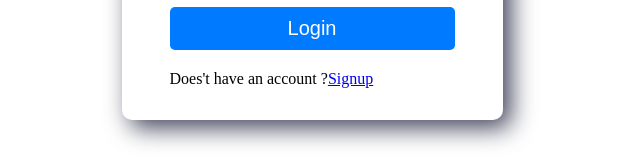
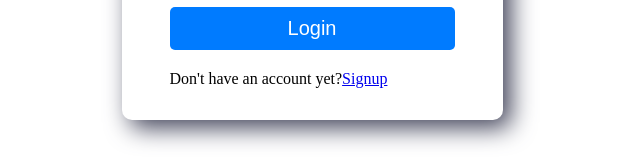
Before and after one commit to PranitMaldikar/AI-ChatBot, a React (Create React App) app in the folder frontend/: page /login in a window 1280 px wide. Shown: the part 463-623 px from the top of the page, without its empty margins (328-968 px from the left). Built offline with nearby package versions, Linux system fonts and the light colour scheme.

Commit message:
Update Login.js

```diff
--- a/frontend/src/pages/Login.js
+++ b/frontend/src/pages/Login.js
@@ -81,7 +81,7 @@ function Login() {
                     />
                 </div>
                 <button type='submit'>Login</button>
-                <span>Does't have an account ?
+                <span>Don't have an account yet?
                     <Link to="/signup">Signup</Link>
                 </span>
             </form>
```
